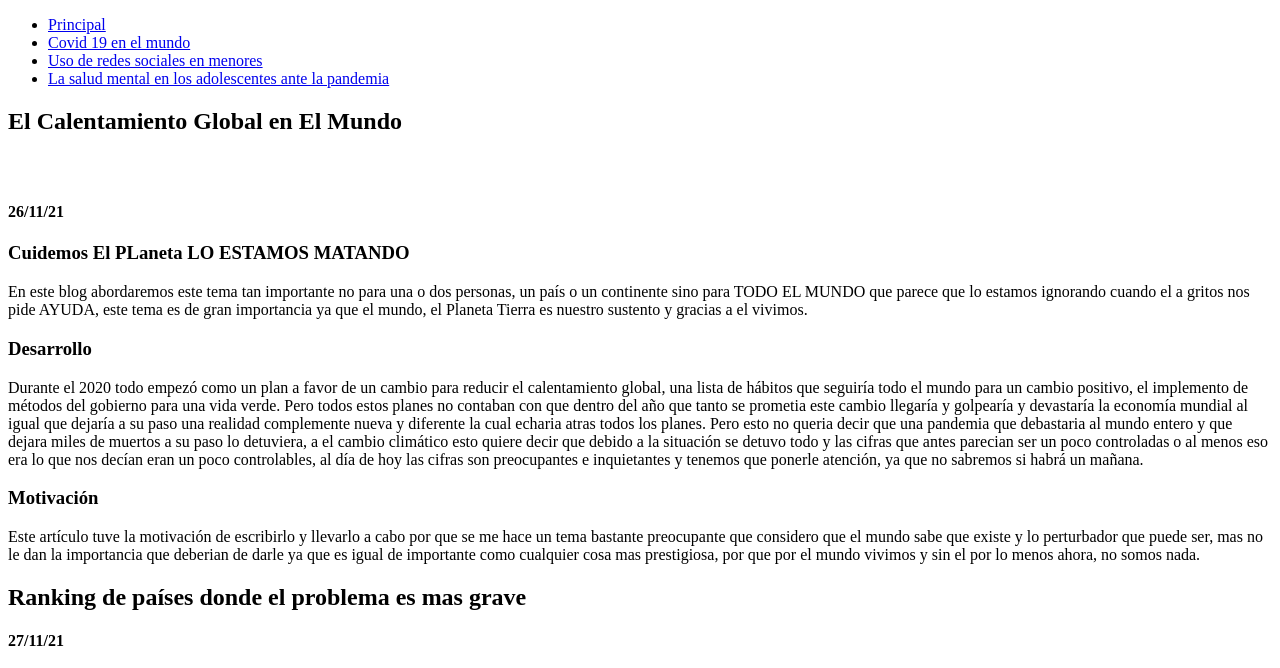
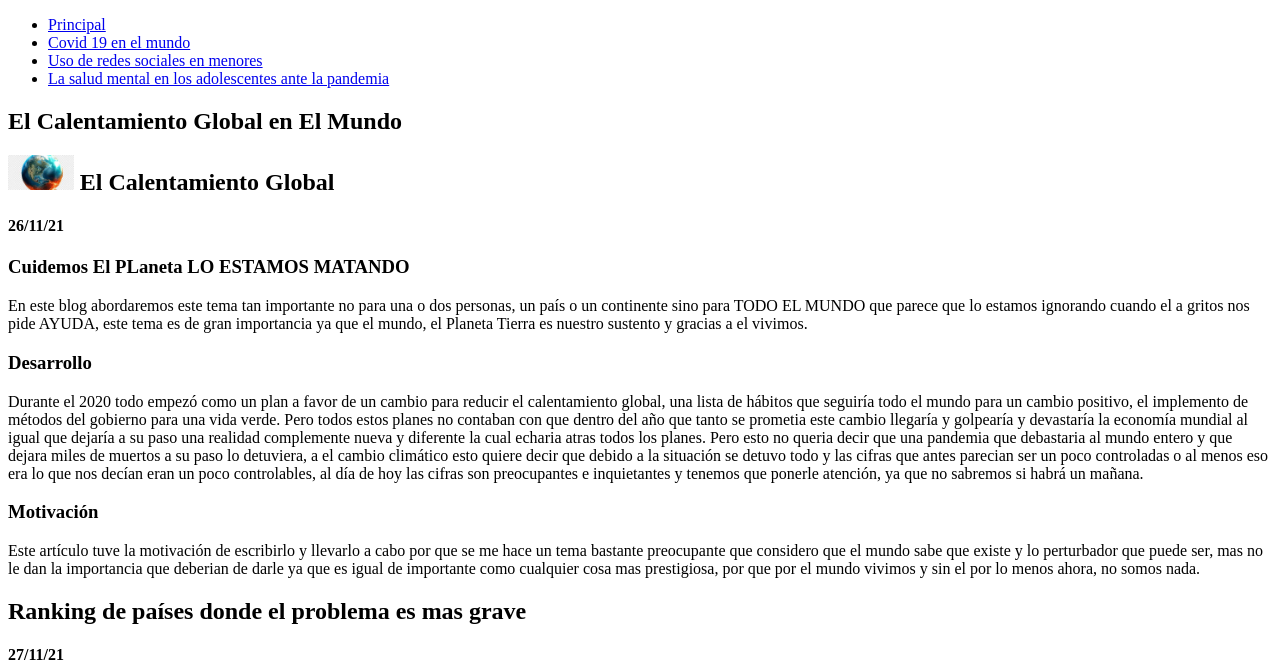
Before and after one commit to hansen-agustin/4-F-Hansen-Casas-Blog_Del_Mundo, a plain HTML site: page El_Calentamiento_Global.html in a window 1280 px wide. Shown: the top 668 px of the page. Drawn offline with Linux system fonts and the light colour scheme.

Commit message:
Se agrego imagen

```diff
--- a/El_Calentamiento_Global.html
+++ b/El_Calentamiento_Global.html
@@ -33,7 +33,7 @@
                     <header>
                         <hgroup>
                             <!-- Título del artículo -->
-                            <h2><img src="" El Calentamiento Global </h2>
+                            <h2><img src="assets/images/calentamiento global.png" alt="Munod calentamiento global" height="35px" width="auto"> El Calentamiento Global </h2>
                             <!-- Fecha en la que es escrito -->
                             <h4>26/11/21</h4>
                         </hgroup>
```
Also changed, not shown: assets/images/calentamiento global.png (added).
